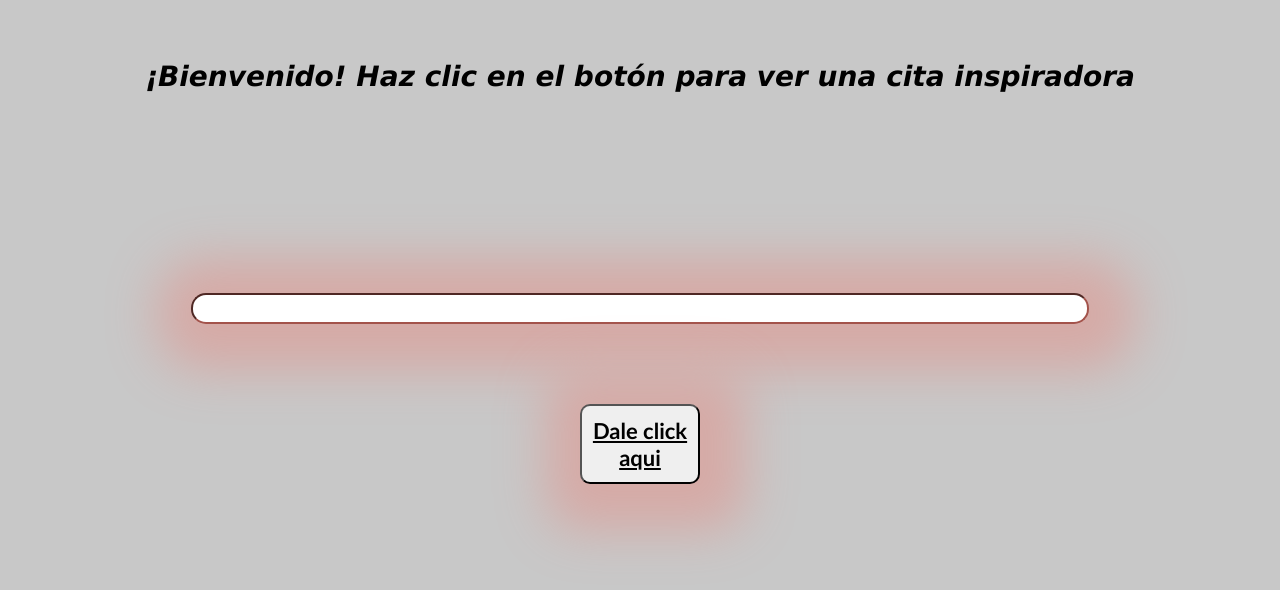
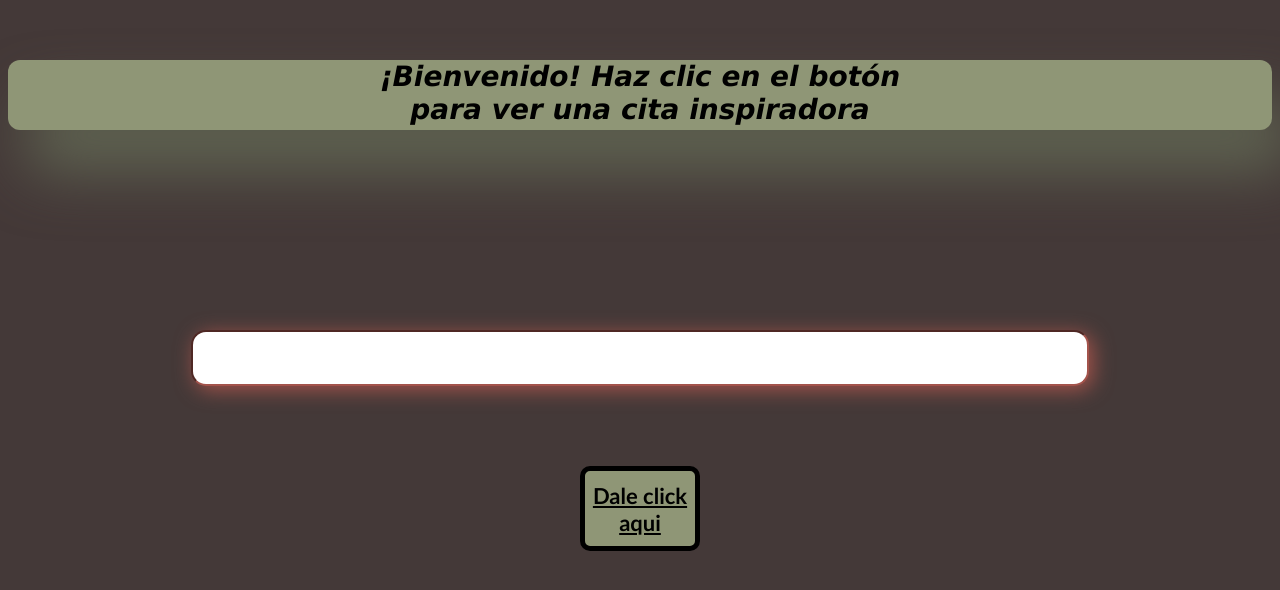
Before and after one commit to victorgit02/ramdom-mesagges, a website: page index.html in a window 1280 px wide. Drawn offline with Linux system fonts and the light colour scheme.

Commit message:
background

```diff
--- a/index.js
+++ b/index.js
@@ -14,8 +14,7 @@ const messages = [
 
 function showTitle() {
   const titleEl = document.querySelector(".title");
-  titleEl.innerHTML =
-    "¡Bienvenido! Haz clic en el botón para ver una cita inspiradora";
+  titleEl.innerHTML = "¡Bienvenido! Haz clic en el botón <br> para ver una cita inspiradora";
 }
 
 function showmsg() {
--- a/styles.css
+++ b/styles.css
@@ -1,5 +1,6 @@
 body {
-  background-color: rgba(9, 8, 8, 0.221);
+  background-color: rgba(64, 53, 52, 0.976);
+
 }
 h1 {
   margin-top: 60px;
@@ -10,6 +11,12 @@ h1 {
     "Lucida Sans Unicode", Geneva, Verdana, sans-serif;
   font-style: italic;
   position: relative;
+  width: auto;
+    background-color: rgb(143, 150, 118);
+    border-radius: 12px;
+    justify-items: center;
+    height: 70px;
+    box-shadow: 20px 40px 60px rgb(97, 102, 83);
 }
 .container {
     margin-top: 200px;
@@ -30,8 +37,8 @@ h1 {
   border-radius: 15px;
   border-color: rgb(163, 83, 75);
   width: 890px;
-  box-shadow: 6px 6px 50px 40px rgb(214, 170, 166);
-
+  height: 50px;
+  box-shadow: 4px 4px 20px rgb(163, 83, 75);
 }
 #button {
     display: none;
@@ -39,16 +46,17 @@ h1 {
     font-size: 22px;
     font-weight: bolder;
     width: 120px;
-    height: 80px;
+    height: 85px;
+    background-color:rgb(143, 150, 118);
     color: black;
     font-family: "Gill Sans", "Gill Sans MT", Calibri, "Trebuchet MS", sans-serif;
     text-decoration: underline;
     cursor: pointer;
     border-radius: 10px;
-    box-shadow: 6px 6px 50px 40px rgb(214, 170, 166);
     position: fixed;
     left: 50%;
     transform: translateX(-50%);
+    border: 5px solid black;
   }
 /* C6B64D */
 /* 5A121B */
```
